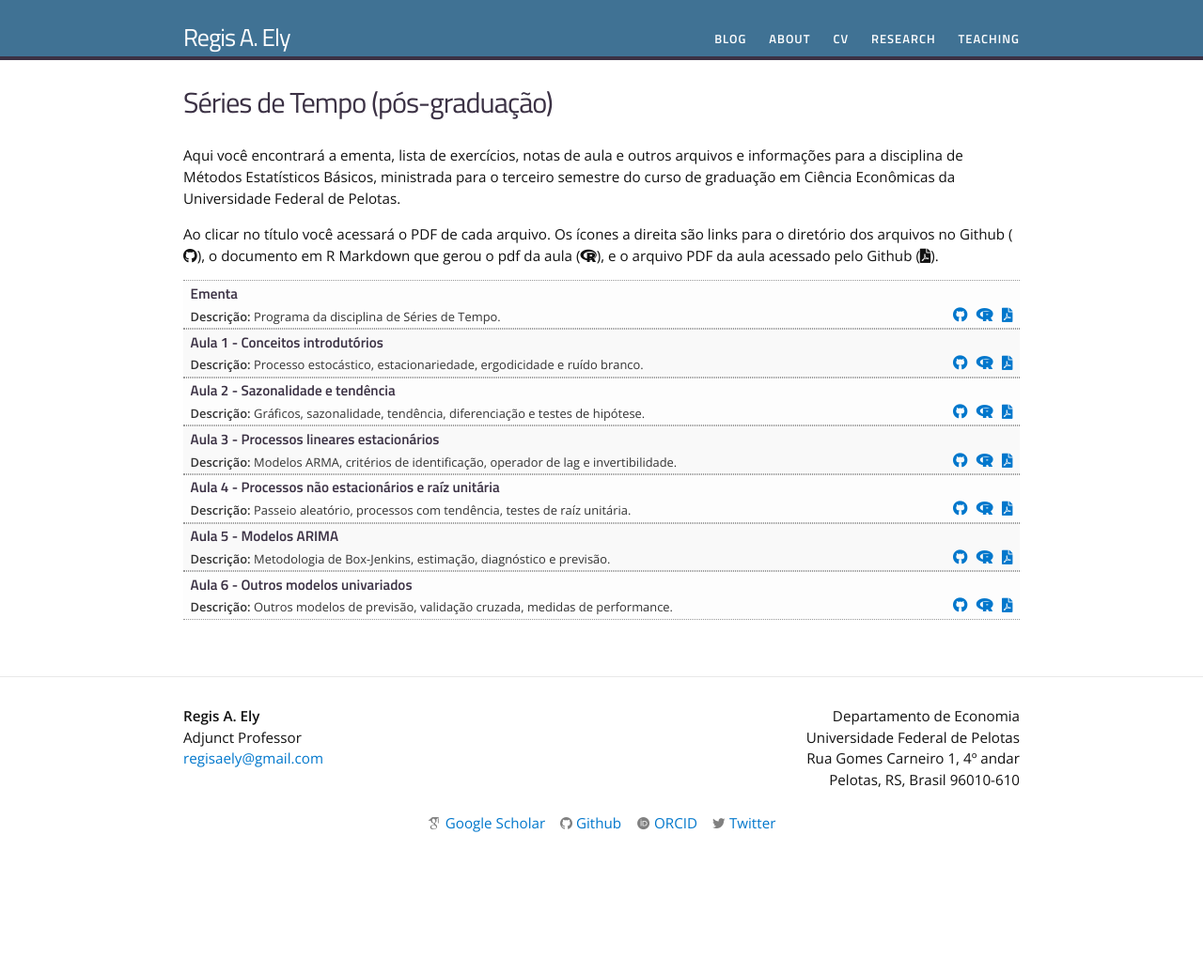
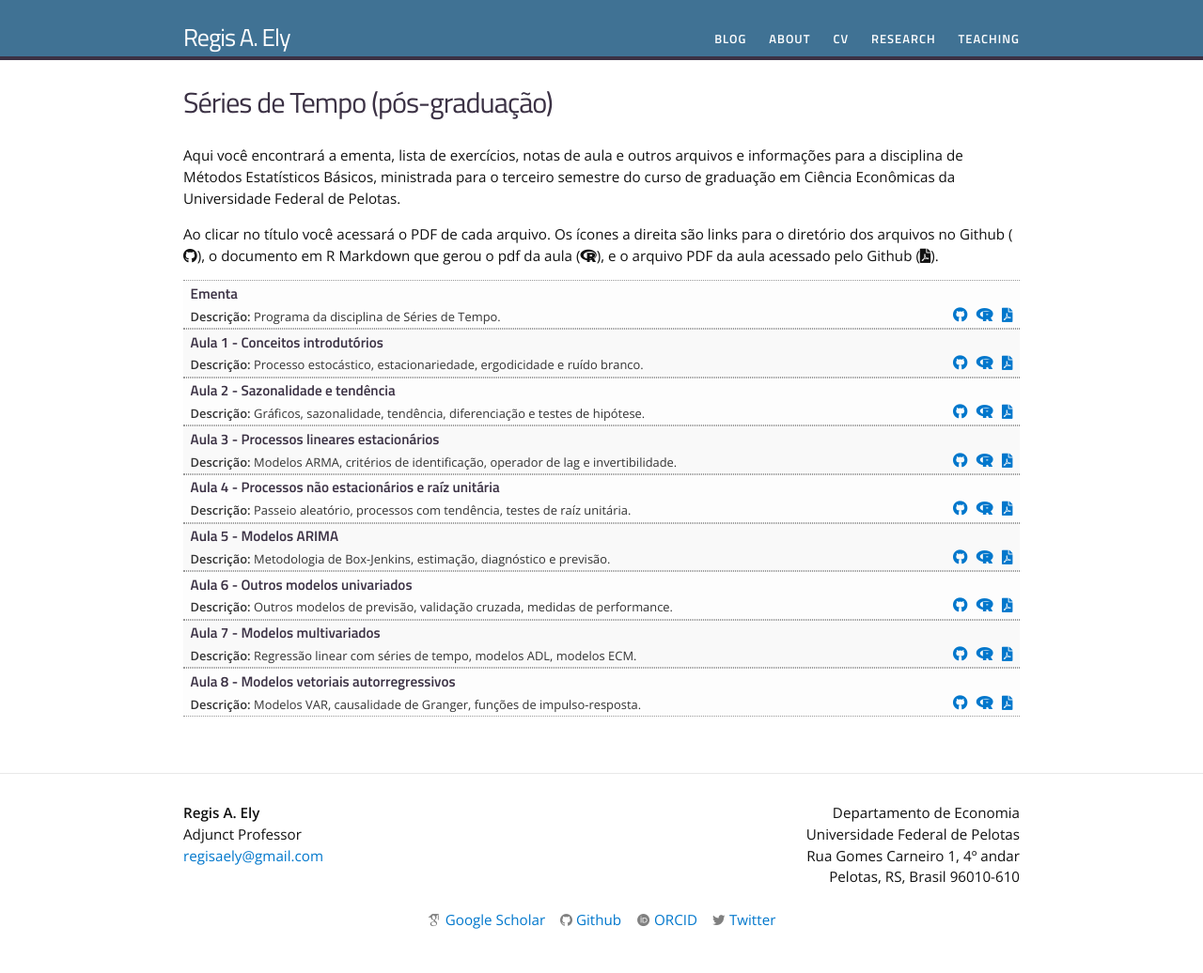
Before and after one commit to regisely/regisely.github.io, a Jekyll site: the page built from teaching/timeseries.md, in a window 1280 px wide. Shown: the whole page at 94% size. Built offline with Jekyll 4.4.1, drawn with Linux system fonts in a browser that asks for light colours; nearby versions of some CDN libraries; some web fonts are replaced; before the commit the page ends 933 px from its top, so only the background shows below that.

Commit message:
Aulas menu

```diff
--- a/_data/timeseries.yml
+++ b/_data/timeseries.yml
@@ -32,3 +32,13 @@
   filename: timeseries-aula6
   dirname: teaching/timeseries
   tldr: "Outros modelos de previsão, validação cruzada, medidas de performance."
+
+- title: "Aula 7 - Modelos multivariados"
+  filename: timeseries-aula7
+  dirname: teaching/timeseries
+  tldr: "Regressão linear com séries de tempo, modelos ADL, modelos ECM."
+
+- title: "Aula 8 - Modelos vetoriais autorregressivos"
+  filename: timeseries-aula8
+  dirname: teaching/timeseries
+  tldr: "Modelos VAR, causalidade de Granger, funções de impulso-resposta."
```
Also changed, not shown: _data/basicstat.yml (+10 -0 lines).
